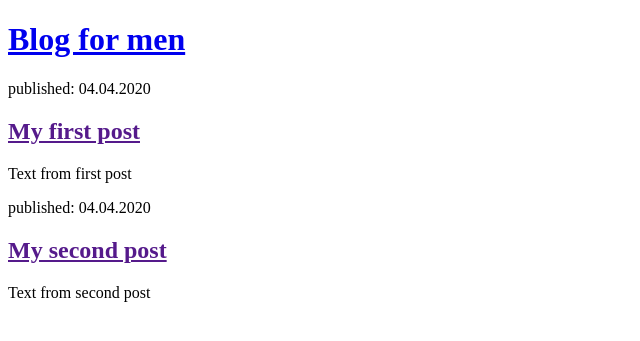
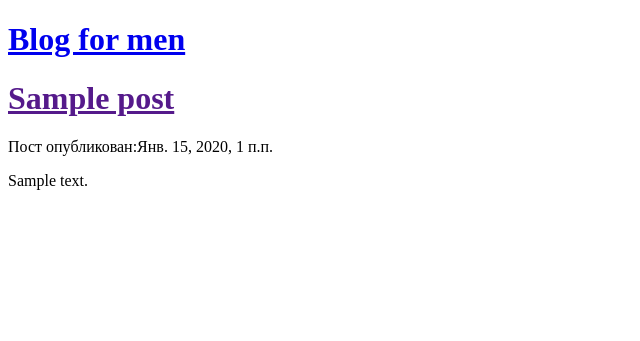
Before and after one commit to Vas322/new_blog_DM, a Django app: page / in a window 1280 px wide. Shown: the top 341 px of the page, without its empty margins (0-640 px from the left). Run offline with Django 3.2, Linux system fonts and the light colour scheme; tables that the repository leaves empty hold one stand-in row (values such as "Sample post").

Commit message:
Modified templates for displaying messages from the database

```diff
--- a/blog/models.py
+++ b/blog/models.py
@@ -8,14 +8,13 @@ class Post(models.Model):
     author = models.ForeignKey(settings.AUTH_USER_MODEL, on_delete=models.CASCADE)
     title = models.CharField('Название поста', max_length=200)
     text = models.TextField('Текст поста')
-    created_date = models.DateTimeField('Дата создания поста',default=timezone.now)
+    created_date = models.DateTimeField('Дата создания поста', default=timezone.now)
     published_date = models.DateTimeField('Дата публикации поста (опционно)', blank=True,
                                           null=True)
 
     created_date = models.DateTimeField('Дата создания поста', default=timezone.now)
     published_date = models.DateTimeField('Дата публикации поста (опционно)', blank=True,
                                           null=True)
-
 
     class Meta:
         """Атрибут, позволяющий использовать форму множественного числа 'Посты' """
--- a/blog/templates/blog/post_list.html
+++ b/blog/templates/blog/post_list.html
@@ -10,16 +10,13 @@
   <div class="">
     <h1><a href="/">Blog for men</a></h1>
   </div>
+  {% for post in posts %}
   <div class="">
-        <p>published: 04.04.2020</p>
-        <h2><a href="">My first post</a></h2>
-        <p>Text from first post</p>
+    <h1><a href="">{{post.title}}</a></h1>
+    <p>Пост опубликован:{{post.created_date}}</p>
+    <p>{{post.text|linebreaksbr}}</p>
   </div>
-    <div class="">
-        <p>published: 04.04.2020</p>
-        <h2><a href="">My second post</a></h2>
-        <p>Text from second post</p>
-    </div>
+  {% endfor %}
 </body>
 
 </html>
--- a/blog/views.py
+++ b/blog/views.py
@@ -1,7 +1,10 @@
 from django.shortcuts import render
-from django.urls import reverse
+from django.utils import timezone
+from .models import Post
 
 
 # Create your views here.
 def post_list(request):
-    return render(request, "blog/post_list.html", {})
+    """Вьюха, которая отображает список всех постов"""
+    posts = Post.objects.filter(created_date__lte=timezone.now()).order_by('created_date')
+    return render(request, "blog/post_list.html", {'posts': posts})
```
Lines whose indentation alone changed are shown as unchanged.
